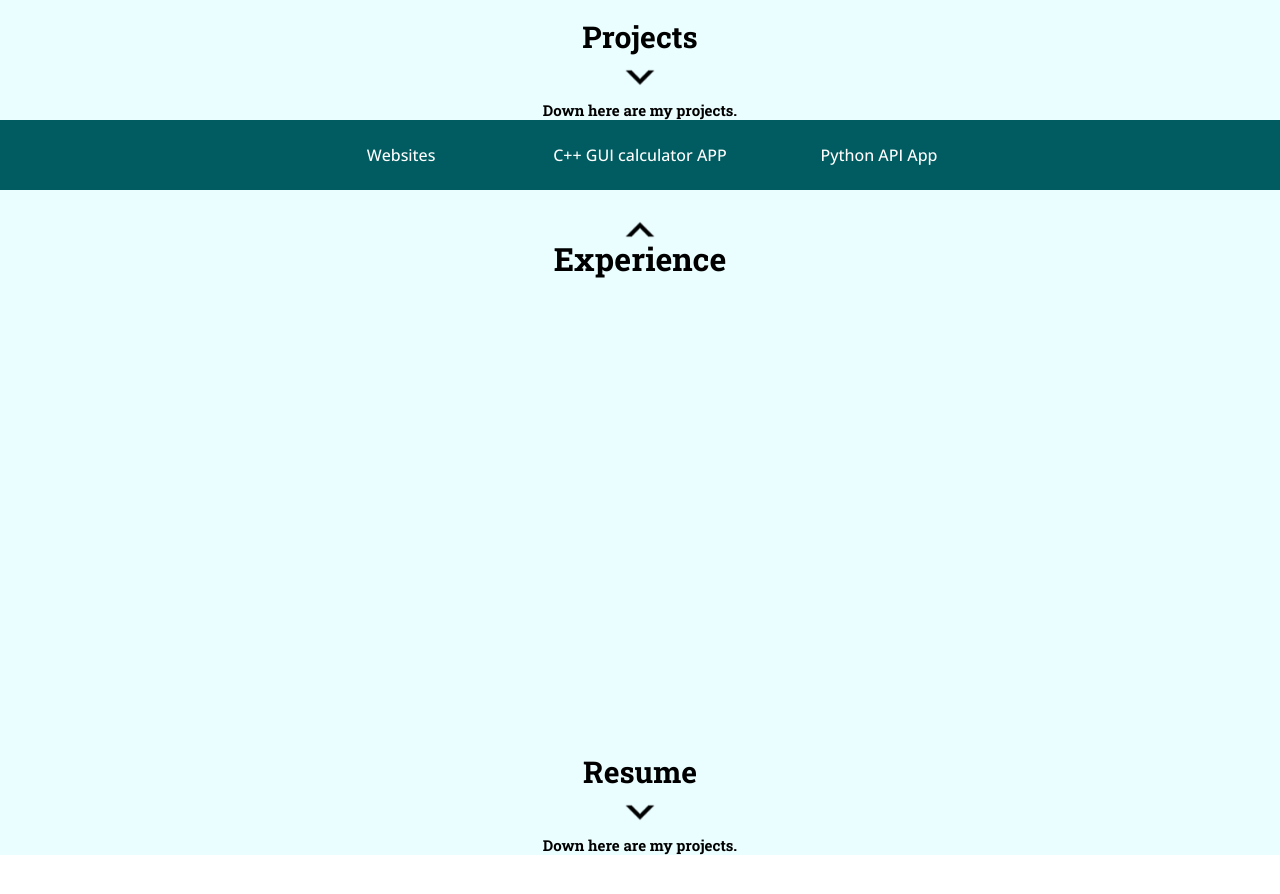
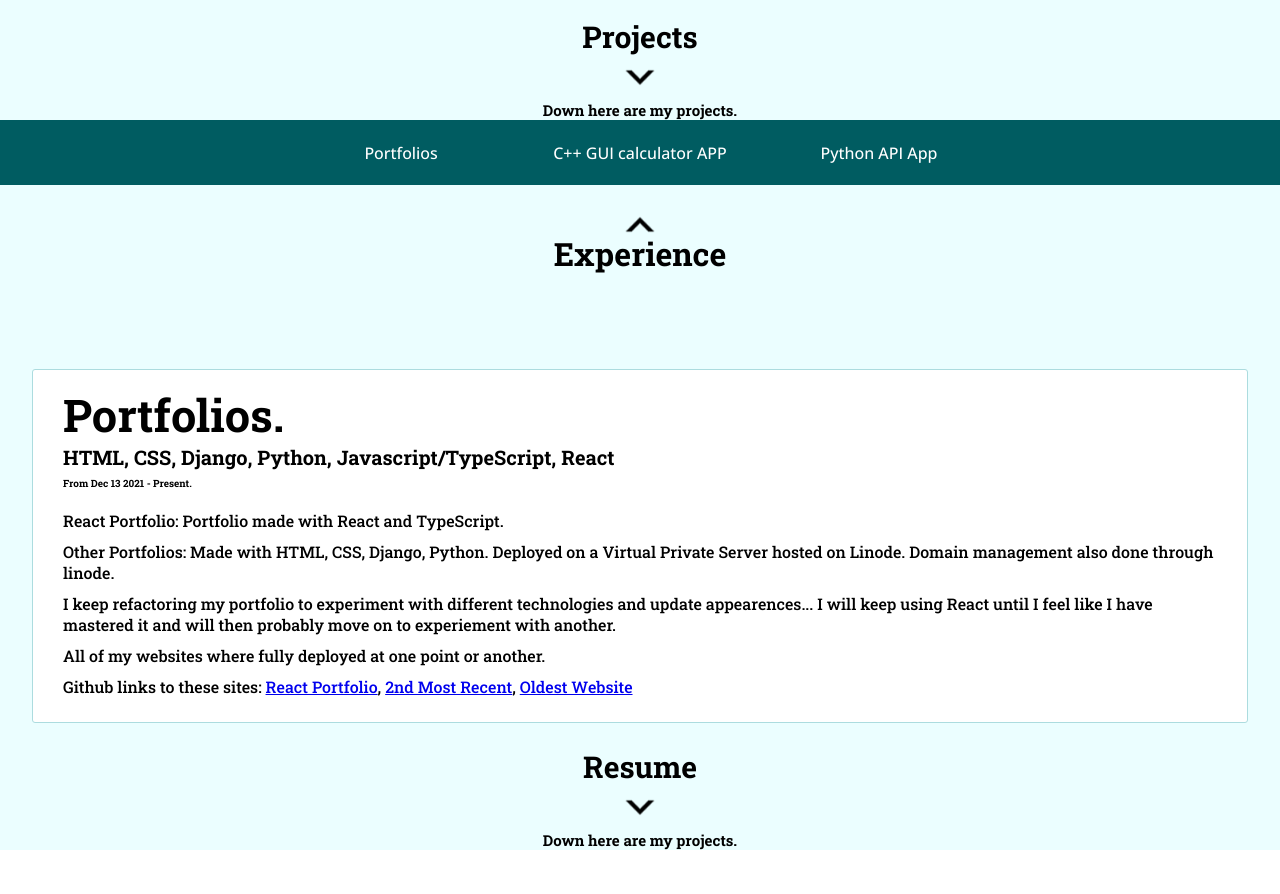
Before and after one commit to michaelbrooks1234/Portfolio4.0, a React (Create React App) app: page / in a window 1280 px wide. Shown: the part 1480-2374 px from the top of the page. After the commit the page ends 2330 px from the top, so only its background shows below. Built offline with nearby package versions, Linux system fonts and the light colour scheme.

Commit message:
Added basically the entire projects section

```diff
--- a/src/App.css
+++ b/src/App.css
@@ -1,26 +1,30 @@
-@import url('https://fonts.googleapis.com/css2?family=Open+Sans:wght@300;400;500;600&display=swap');
-@import url('https://fonts.googleapis.com/css2?family=Roboto+Slab:wght@100;200;300;400;500;600;700&display=swap');
+@import url("https://fonts.googleapis.com/css2?family=Open+Sans:wght@300;400;500;600&display=swap");
+@import url("https://fonts.googleapis.com/css2?family=Roboto+Slab:wght@100;200;300;400;500;600;700&display=swap");
 html {
 	-ms-overflow-style: none; /* for Internet Explorer, Edge */
 	scrollbar-width: none; /* for Firefox */
 	overflow-y: scroll;
     scroll-behavior: smooth;
+	height: auto;
 }
 
 html::-webkit-scrollbar {
 	display: none;
 }
 
+/* some nonsense */
+
 body {
 	margin: 0;
 	padding: 0;
 	--top-margin: 70px;
-  --background-color: #2A0944;
-  --text-color: #3FA796;
+	--background-color: #2a0944;
+	--text-color: #3fa796;
 	--gradient-color: ##6f2ea3;
-  --burple: #9C9EFE;
-  --light-burple: #AFB4FF;
+	--burple: #9c9efe;
+	--light-burple: #afb4ff;
 	--content-width: 56%;
+	height: auto;
 	-ms-overflow-style: none; /* for Internet Explorer, Edge */
 	scrollbar-width: none; /* for Firefox */
 	overflow-y: scroll;
@@ -31,31 +35,20 @@ body::-webkit-scrollbar {
 }
 
 .Purple {
-  color: #A66CFF;
+	color: #a66cff;
 }
 
 .Blue {
-  color: #9C9EFE;
+	color: #9c9efe;
 }
 
 .LightBlue {
-  color: #AFB4FF;
+	color: #afb4ff;
 }
 
 .DarkBlue {
 	color: #005c61;
 }
-
-
-
-
-
-
-
-
-
-
-
 
 .NavBar {
 	position: fixed;
@@ -104,7 +97,7 @@ body::-webkit-scrollbar {
 	height: 100%;
 	padding-left: 1vw;
 	padding-right: 1vw;
-  font-family: 'Open Sans', sans-serif;
+	font-family: "Open Sans", sans-serif;
 	font-weight: 500;
 	background-size: 100%;
 }
@@ -129,7 +122,7 @@ body::-webkit-scrollbar {
 .LeftNav h1 {
 	margin: 0;
 	padding: 0;
-  font-family: 'Open Sans', sans-serif;
+	font-family: "Open Sans", sans-serif;
 	font-size: 18px;
 	user-select: none;
 }
@@ -138,21 +131,10 @@ body::-webkit-scrollbar {
 	cursor: pointer;
 }
 
-
-
-
-
-
-
-
-
-
-
-
 .App {
-  position:absolute;
+	position: absolute;
 	text-align: center;
-  height: 300vh;
+	height: auto;
 	width: 100vw;
 	margin: 0;
 	padding: 0;
@@ -161,44 +143,24 @@ body::-webkit-scrollbar {
 	overflow-y: scroll;
 }
 
-
-
-
-
-
-
-
 .App::-webkit-scrollbar {
 	display: none;
 }
 
-
-
-
-
-
-
-
-
-
-
-
-
-
 .Title {
 	margin: auto;
 	padding: auto;
-  font-family: 'Roboto Slab', serif;
+	font-family: "Roboto Slab", serif;
 	font-size: 80px;
 	font-weight: 600;
 	color: black;
 	user-select: none;
 }
 
-.Title0{
+.Title0 {
 	margin: auto;
 	padding: auto;
-  font-family: 'Roboto Slab', serif;
+	font-family: "Roboto Slab", serif;
 	font-size: 18px;
 	font-weight: 400;
 	color: black;
@@ -208,8 +170,8 @@ body::-webkit-scrollbar {
 .Title2 {
 	margin: 0;
 	padding: 0;
-  margin-top:2vh;
-  font-family: 'Roboto Slab', serif;
+	margin-top: 2vh;
+	font-family: "Roboto Slab", serif;
 	font-size: 22px;
 	font-weight: 400;
 	color: black;
@@ -280,7 +242,7 @@ body::-webkit-scrollbar {
 	height: 260px;
 	width: 260px;
 	border-radius: 50%;
-  background-color: #A66CFF;
+	background-color: #a66cff;
 	position: absolute;
 	z-index: -1;
 	top: 30px;
@@ -302,7 +264,7 @@ body::-webkit-scrollbar {
 	height: 150px;
 	width: 150px;
 	border-radius: 50%;
-  background-color: #B1E1FF;
+	background-color: #b1e1ff;
 	position: absolute;
 	z-index: -2;
 	top: 160px;
@@ -313,7 +275,7 @@ body::-webkit-scrollbar {
 	height: 150px;
 	width: 150px;
 	border-radius: 50%;
-  background-color: #9C9EFE;
+	background-color: #9c9efe;
 	position: absolute;
 	z-index: -2;
 	top: -50px;
@@ -322,7 +284,7 @@ body::-webkit-scrollbar {
 
 .ExperienceThingContainer {
 	position: absolute;
-  display:flex;
+	display: flex;
 	justify-content: center;
 	width: 100%;
 	text-align: center;
@@ -333,7 +295,7 @@ body::-webkit-scrollbar {
 	margin: 0;
 	padding: 0;
 	width: auto;
-  font-family: 'Roboto Slab', serif;
+	font-family: "Roboto Slab", serif;
 	user-select: none;
 }
 
@@ -357,7 +319,7 @@ body::-webkit-scrollbar {
 	margin: 0;
 	padding: 0;
 	font-size: 15px;
-  font-family: 'Roboto Slab', serif;
+	font-family: "Roboto Slab", serif;
 	user-select: none;
 }
 
@@ -378,15 +340,22 @@ body::-webkit-scrollbar {
 	bottom: 0;
 }
 
-
 @keyframes ArrowBounce {
-  from {transform: translateY(0)}
-  to {transform: translateY(35%)}
+	from {
+		transform: translateY(0);
+	}
+	to {
+		transform: translateY(35%);
+	}
 }
 
 @keyframes ArrowBounceReversed {
-  from {transform: translateY(35%) rotate(180deg)}
-  to {transform: translateY(0) rotate(180deg)}
+	from {
+		transform: translateY(35%) rotate(180deg);
+	}
+	to {
+		transform: translateY(0) rotate(180deg);
+	}
 }
 
 @media only screen and (max-width: 1700px) {
@@ -394,16 +363,6 @@ body::-webkit-scrollbar {
 		display: none;
 	}
 }
-
-
-
-
-
-
-
-
-
-
 
 .SecondaryBar {
 	height: 65px;
@@ -436,7 +395,7 @@ body::-webkit-scrollbar {
 	list-style-type: none;
 	display: flex;
 	justify-content: space-evenly;
-  align-items:center;
+	align-items: center;
 }
 
 .SecondBarContent ul li {
@@ -449,7 +408,7 @@ body::-webkit-scrollbar {
 	padding: auto;
 	color: white;
 	user-select: none;
-  font-family: 'Open Sans', sans-serif;
+	font-family: "Open Sans", sans-serif;
 	font-weight: 500;
 }
 
@@ -457,7 +416,6 @@ body::-webkit-scrollbar {
 	background-color: #00767c;
 	cursor: pointer;
 }
-
 
 .ExperienceSectionIntroContainer {
 	width: 100%;
@@ -471,8 +429,8 @@ body::-webkit-scrollbar {
 	align-items: center;
 }
 
-.ExperienceSectionIntroContainer h1{
-  font-family: 'Roboto Slab', serif;
+.ExperienceSectionIntroContainer h1 {
+	font-family: "Roboto Slab", serif;
 	font-size: 15px;
 }
 
@@ -492,7 +450,7 @@ body::-webkit-scrollbar {
 .ProjectsBobble {
 	margin: 0;
 	padding: 0;
-  font-family: 'Roboto Slab', serif;
+	font-family: "Roboto Slab", serif;
 	font-size: 30px;
 }
 
@@ -516,28 +474,26 @@ body::-webkit-scrollbar {
 	margin: 0;
 	padding: 0;
 	width: auto;
-  font-family: 'Roboto Slab', serif;
+	font-family: "Roboto Slab", serif;
 	user-select: none;
 }
 
-.IntroBobble:hover{
+.IntroBobble:hover {
 	cursor: pointer;
 }
 
 .BackToIntro {
 	font-size: 15px;
-  font-family: 'Roboto Slab', serif;
+	font-family: "Roboto Slab", serif;
 	user-select: none;
 	margin: 0;
 	padding: 0;
 }
 
-
-
-
 .ExperienceSectionContainer {
-  height: calc(100vh - 135px);
-  min-height: max-content;
+	max-height: max-content;
+	min-height: calc(100vh - 135px);
+	height: auto;
 	width: 100%;
 	position: relative;
 	display: flex;
@@ -553,8 +509,8 @@ body::-webkit-scrollbar {
 	padding: 0;
 	height: min-content;
 	min-width: 40%;
+	max-width: 95%;
 	width: auto;
-  max-width: 80%;
 	text-align: left;
 	margin-bottom: 2vh;
 	display: flex;
@@ -562,7 +518,7 @@ body::-webkit-scrollbar {
 }
 
 .ExperienceSubContainer h1 {
-  font-family: 'Roboto Slab', serif;
+	font-family: "Roboto Slab", serif;
 }
 
 .JobTitle {
@@ -588,8 +544,8 @@ body::-webkit-scrollbar {
 	border: solid 1px #acdcdf;
 	padding: 15px;
 	width: auto;
+	margin-bottom: 10vh;
 }
-
 
 .JobTimePeriod {
 	font-size: 10px;
@@ -615,7 +571,7 @@ body::-webkit-scrollbar {
 .JobDescription ul li {
 	padding-left: 5px;
 	margin: 10px;
-  font-family: 'Roboto Slab', serif;
+	font-family: "Roboto Slab", serif;
 	font-weight: 500;
 	width: fit-content;
 }
@@ -627,7 +583,7 @@ body::-webkit-scrollbar {
 .ThirdBar {
 	margin: 0;
 	padding: 0;
- height: 70px;
+	height: 65px;
 	width: 100vw;
 	display: flex;
 	justify-content: center;
@@ -656,11 +612,12 @@ body::-webkit-scrollbar {
 	justify-content: space-evenly;
 	color: white;
 	user-select: none;
-  font-family: 'Open Sans', sans-serif;
+	font-family: "Open Sans", sans-serif;
 	font-weight: 500;
 }
 
 .ThirdBar ul li:hover {
 	background-color: #00767c;
 	cursor: pointer;
+
 }
--- a/src/App.tsx
+++ b/src/App.tsx
@@ -8,20 +8,21 @@ import ChiliSection from './Components/ChiliSection'
 import Headshot from './HeadshotRatio.png'
 import arrow from './arrow.png'
 import ThirdBar from './Components/ThirdBar'
-import ReactPortfolio from "./Components/ReactPortfolio"
 import ProjectsSection from './Components/ProjectsSection';
+import Websites from './Components/Websites';
 
 class App extends React.Component<any, any>{
   private secondaryBarScroll: any;
   private ThirdBarScroll: any;
   constructor(props: any) {
     super(props);
-    this.state = {selectedSection: <ChiliSection/>, selectedSection2: <ReactPortfolio/>}
+    this.state = {selectedSection: <ChiliSection/>, selectedSection2: <Websites/>}
 
     this.ThirdBarScroll = React.createRef();
     this.secondaryBarScroll = React.createRef();
     this.scrollToComp = this.scrollToComp.bind(this);
     this.setSelected = this.setSelected.bind(this);
+    this.setSelected2 = this.setSelected2.bind(this);
   }
 
   scrollToComp(comp: string){
@@ -57,7 +58,7 @@ class App extends React.Component<any, any>{
         <SecondaryBar setSection={this.setSelected} passRef={this.secondaryBarScroll}/>
         <ExperienceSection selected={this.state.selectedSection} arrow={arrow} scrollFunction={this.scrollToComp}/>
         <ThirdBar setSelection={this.setSelected2} passRef={this.ThirdBarScroll}/>
-        <ProjectsSection selected2={this.state.selectedSection2} arrow={arrow} scrollExp={this.scrollToComp}/>
+        <ProjectsSection selected={this.state.selectedSection2} arrow={arrow} scrollExp={this.scrollToComp}/>
       </div>
     )
   }
--- a/src/Components/ReactPortfolio.tsx
+++ b/src/Components/ReactPortfolio.tsx
@@ -10,7 +10,6 @@ class ReactPortfolio extends React.Component<any, any> {
        )
     }
 
-
 }
 
 export default ReactPortfolio;
--- a/src/Components/ThirdBar.tsx
+++ b/src/Components/ThirdBar.tsx
@@ -7,7 +7,7 @@ class ThirdBar extends React.Component<any, any> {
 
     constructor(props: any) {
     super(props);
-    this.state = {setSection: props.setSection, passRef: props.passRef}
+    this.state = {setSection: props.setSelection, passRef: props.passRef}
 
     this.selectSection = this.selectSection.bind(this);
     }
@@ -27,9 +27,9 @@ class ThirdBar extends React.Component<any, any> {
        return(
         <div className="ThirdBar" ref={this.state.passRef}>
             <ul>
-                <li onClick={() => this.selectSection('Websites')}>Websites</li>
-                <li onClick={() => this.selectSection('Calculator')}>C++ GUI calculator APP</li>
-                <li onClick={() => this.selectSection('PythonApi')}>Python API App</li>
+                <li onClick={() => {this.selectSection('Websites')}}>Portfolios</li>
+                <li onClick={() => {this.selectSection('Calculator')}}>C++ GUI calculator APP</li>
+                <li onClick={() => {this.selectSection('PythonApi')}}>Python API App</li>
             </ul>
         </div>
        )
--- a/src/Components/Websites.tsx
+++ b/src/Components/Websites.tsx
@@ -1,16 +1,28 @@
 import React from 'react'
 
 class Websites extends React.Component<any, any> {
-    constructor(props: any) {
-        super(props);
-    }
 
     render(){
         return(
-            <div>
-                <h1>
-                    Hello World Websites.
+            <div className="ExperienceSubSection">
+                <h1 className="JobTitle">
+                    Portfolios.
                 </h1>
+                <h1 className="JobRoleTitle">
+                    HTML, CSS, Django, Python, Javascript/TypeScript, React
+                </h1>
+                <h1 className="JobTimePeriod">
+                   From Dec 13 2021 - Present.
+                </h1>
+                <div className="JobDescription">
+                    <ul>
+                        <li>React Portfolio: Portfolio made with React and TypeScript.</li>
+                        <li>Other Portfolios: Made with HTML, CSS, Django, Python. Deployed on a Virtual Private Server hosted on Linode. Domain management also done through linode.</li>
+                        <li>I keep refactoring my portfolio to experiment with different technologies and update appearences... I will keep using React until I feel like I have mastered it and will then probably move on to experiement with another.</li>
+                        <li>All of my websites where fully deployed at one point or another.</li>
+                        <li>Github links to these sites: <a href="https://github.com/michaelbrooks1234/Portfolio4.0" target={"_blank"} rel="noreferrer">React Portfolio</a>, <a href='https://github.com/michaelbrooks1234/Portfolio' target={"_blank"} rel="noreferrer">2nd Most Recent</a>, <a href='https://github.com/michaelbrooks1234/Personal-Website' target={"_blank"} rel="noreferrer">Oldest Website</a></li>
+                    </ul>
+                </div>
             </div>
         )
     }
```
Also changed, not shown: src/Components/GuiApp.tsx (+14 -6 lines), src/Components/PythonApi.tsx (+17 -6 lines), 1 other file (tests, documents, lock files or other folders). Lines whose indentation alone changed are shown as unchanged.
